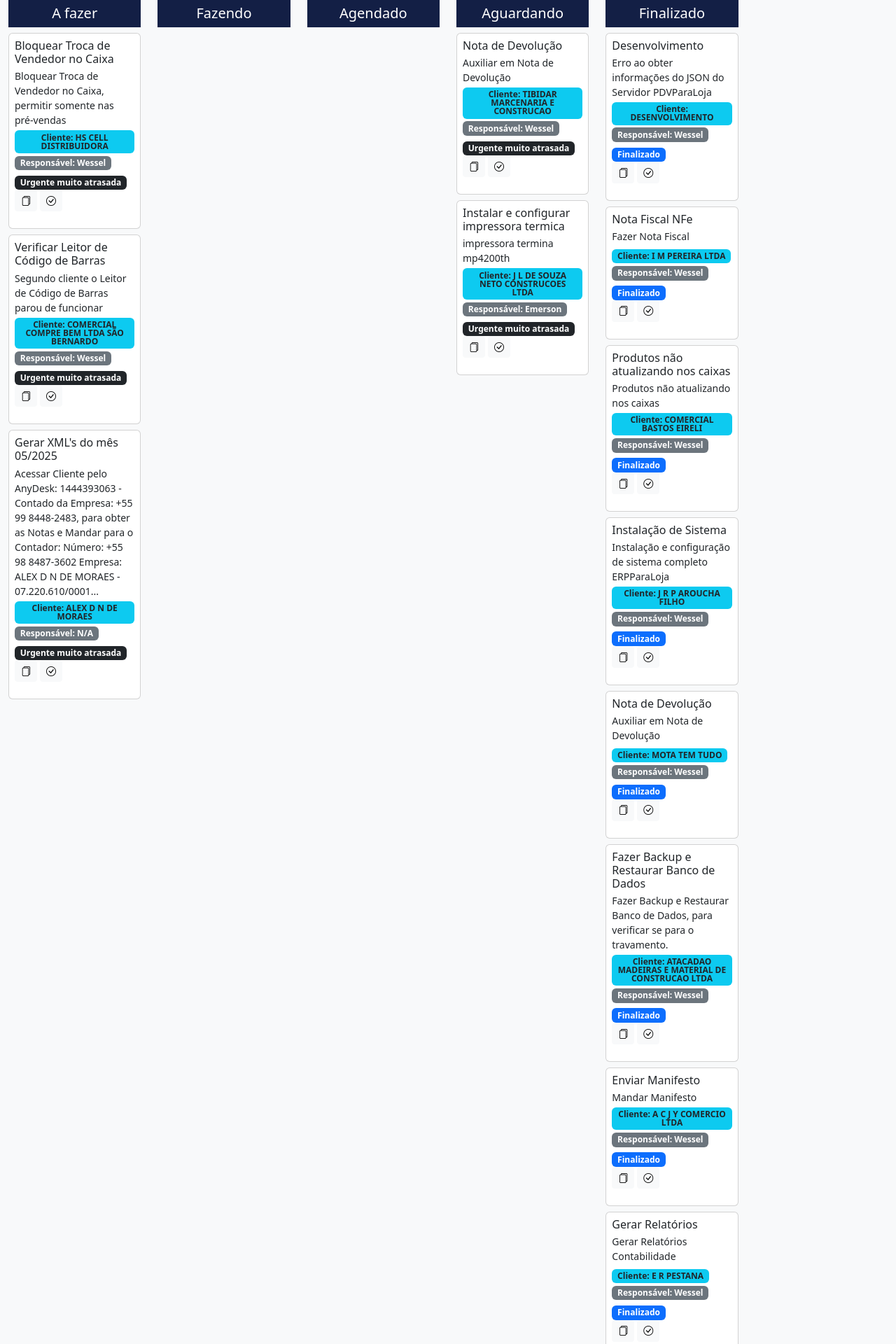
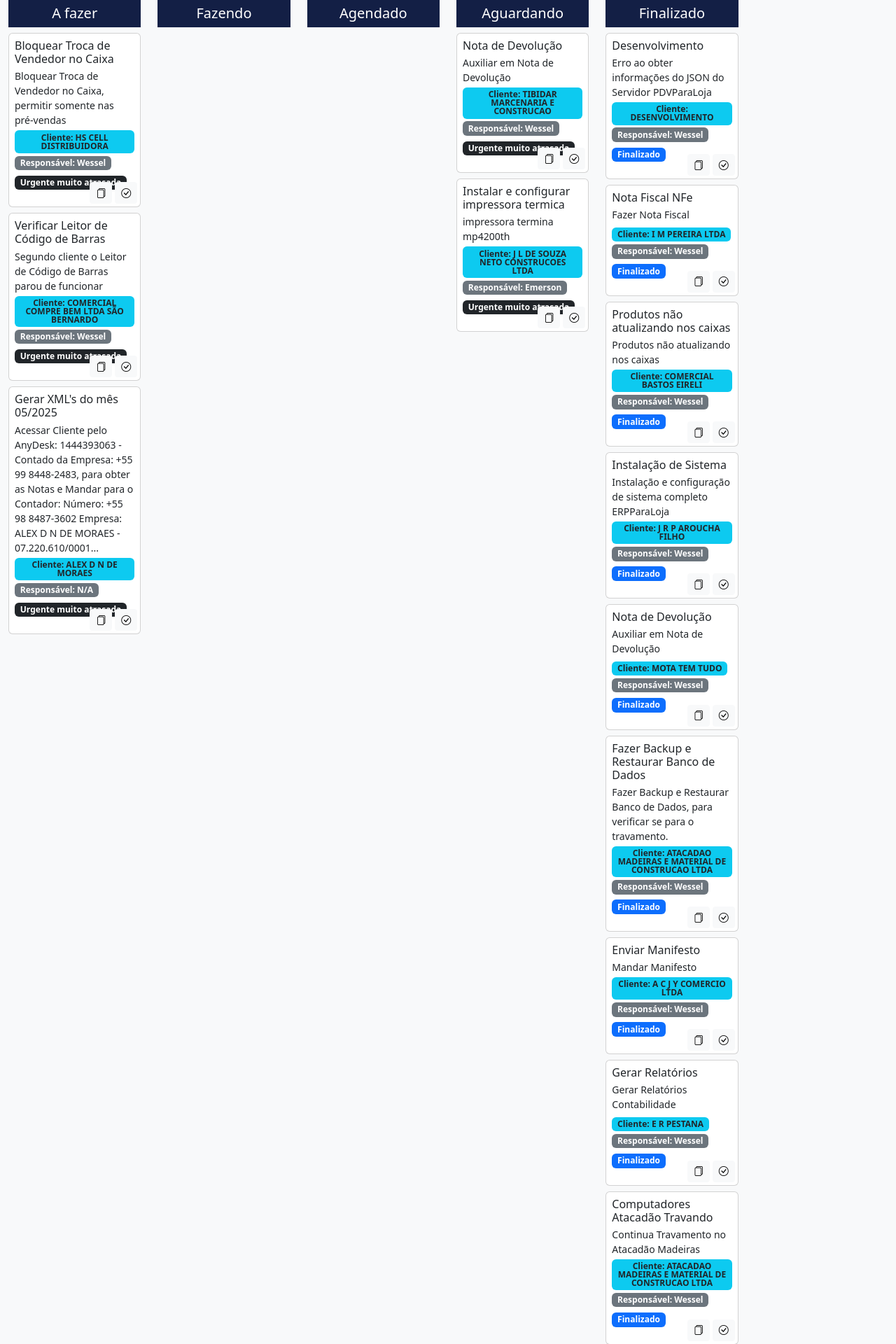
Before and after one commit to WetaSystemlogic/PDVTarefas, a PHP site: page / in a window 1280 px wide. Shown: the part 167-2087 px from the top of the page at 70% size. Run offline with PHP 8.4, Linux system fonts and the light colour scheme; data comes from the database, SQL or seed files in the repository; some libraries are stand-ins or nearby versions.

Commit message:
Add files via upload

```diff
--- a/assets/css/style.css
+++ b/assets/css/style.css
@@ -23,3 +23,13 @@ body {
     white-space: normal;
     word-break: break-word;
 }
+
+/* Botoes de acao nos cards */
+.tarefa-card {
+    position: relative;
+}
+.tarefa-card .card-actions {
+    position: absolute;
+    bottom: 0.25rem;
+    right: 0.25rem;
+}
```
